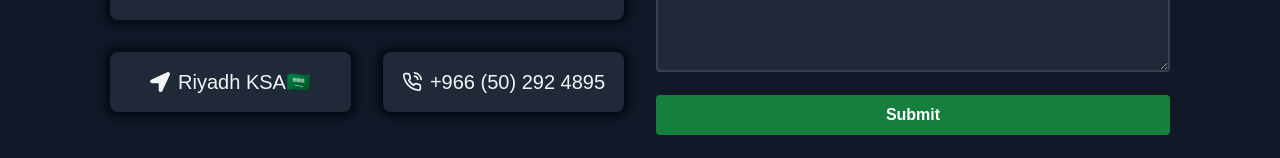
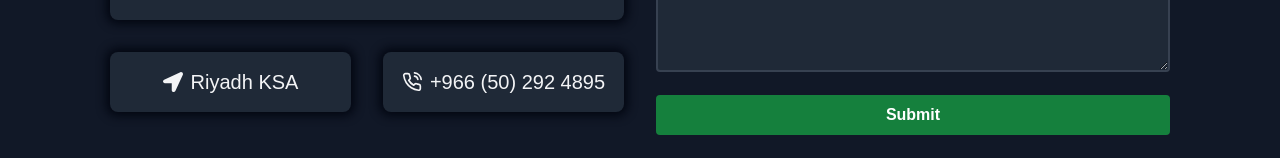
Before and after one commit to UK-TechLabs/uzair-next-portfolio, a Next.js app: page / in a window 1280 px wide. Shown: the part 7068-7226 px from the top of the page. Built offline with nearby package versions, Linux system fonts and the light colour scheme; some icons are missing.

Commit message:
fixed country name issue

```diff
--- a/components/ContactUs.tsx
+++ b/components/ContactUs.tsx
@@ -105,7 +105,7 @@ const ContactUs: React.FC = () => {
           <div className="flex flex-col lg:flex-row gap-8">
             <div className="flex gap-x-2 items-center flex-1 justify-center p-4 rounded-lg card-shadow">
               <FaLocationArrow className="h-5 w-5" />
-              <p className="text-base md:text-xl flex align-center">Riyadh KSA🇸🇦</p>
+              <p className="text-base md:text-xl flex align-center">Riyadh KSA</p>
             </div>
             <div className="flex gap-x-2 items-center flex-1 justify-center p-4 rounded-lg card-shadow">
               <FiPhoneCall className="h-5 w-5" />
```
